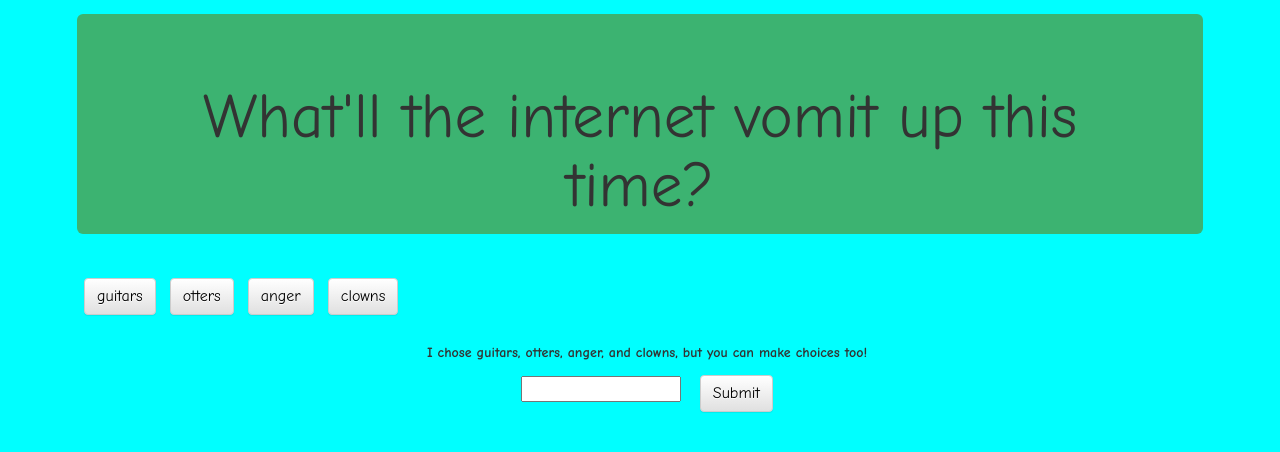
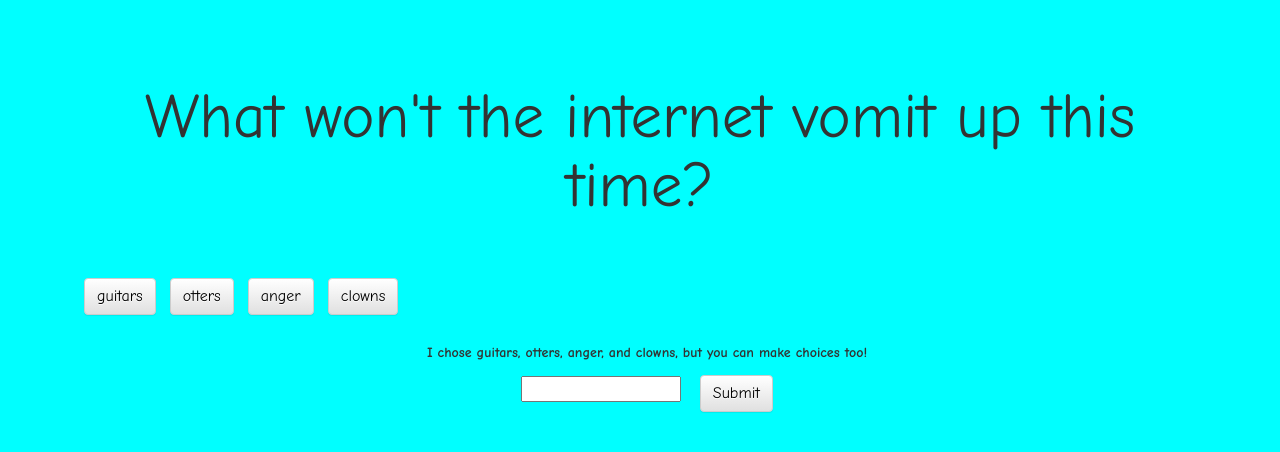
Before and after one commit to wkelley2017/willgiff, a plain HTML site: page index.html in a window 1280 px wide. Drawn offline with nearby package versions, Linux system fonts and the light colour scheme.

Commit message:
pushing small changes

```diff
--- a/index.html
+++ b/index.html
@@ -25,7 +25,7 @@
 
     <div class="container">
         <div class="jumbotron">
-            <h1>What'll the internet vomit up this time?</h1>
+            <h1>What won't the internet vomit up this time?</h1>
         </div>
 
         <div class="row">
--- a/willgif.css
+++ b/willgif.css
@@ -36,5 +36,5 @@ form   {
 .jumbotron {
     text-align: center;
     height: 220px;
-    background-color: mediumseagreen;
+    background-color: cyan;
 }
```
